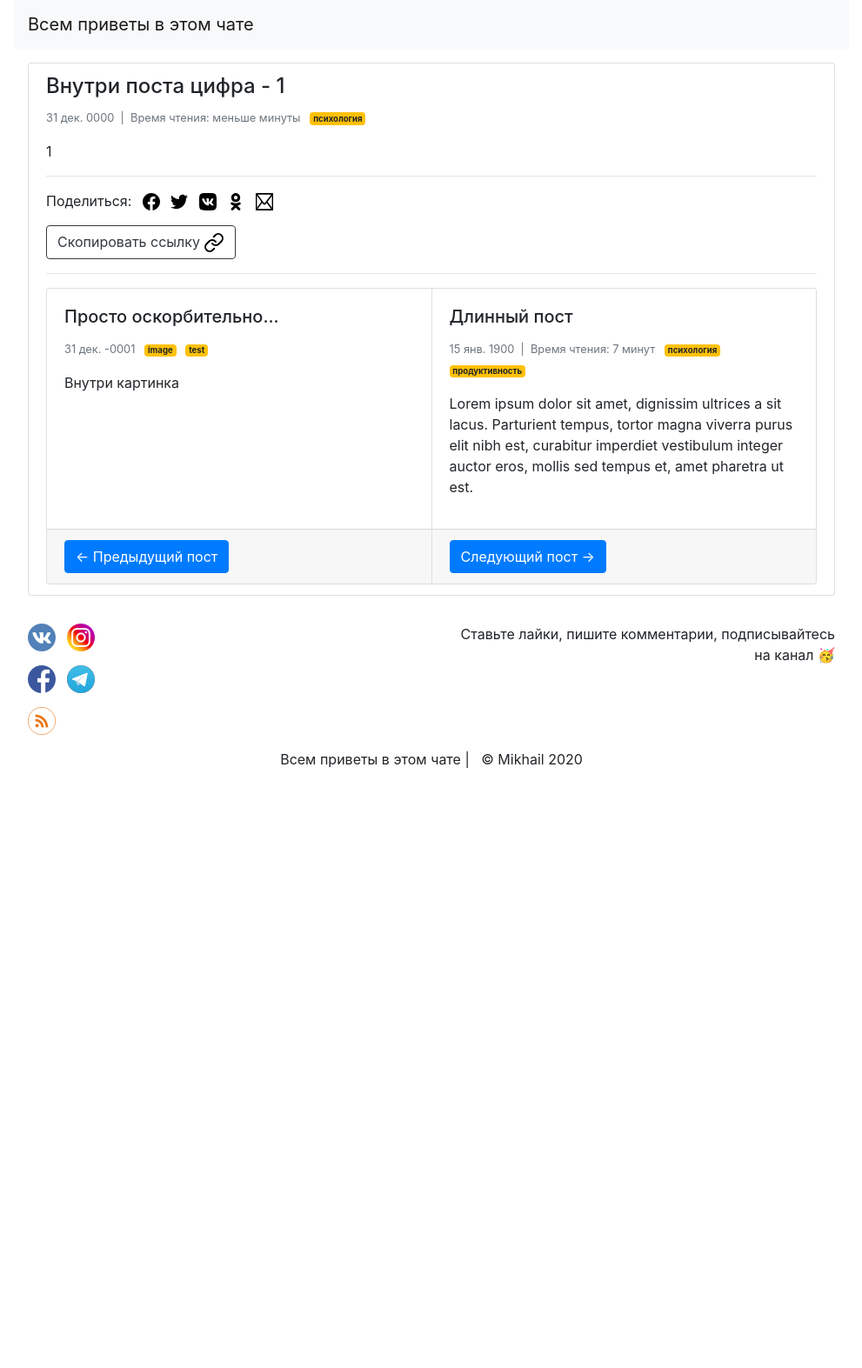
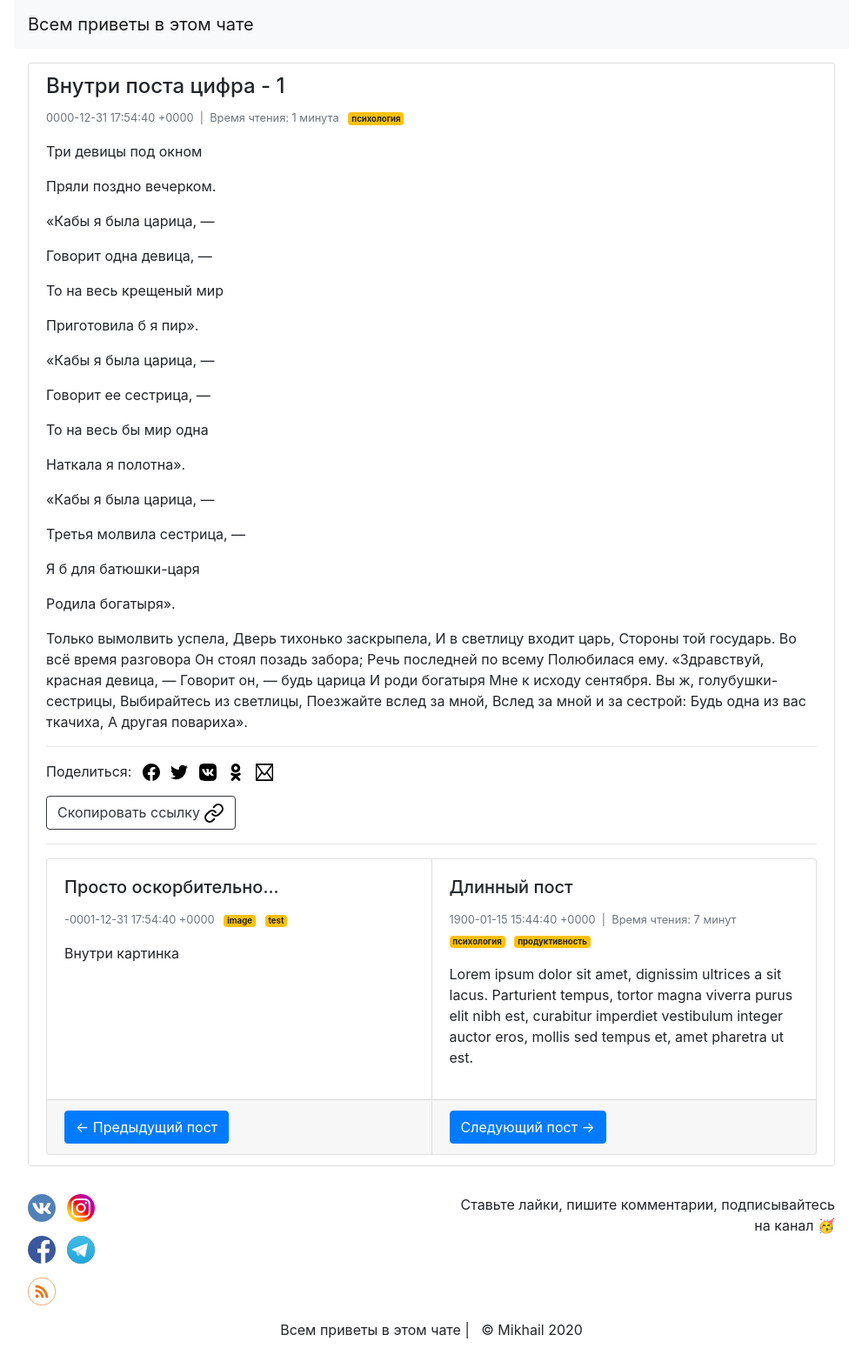
Before and after one commit to nms-pr/nms-pr.github.io, a Jekyll site: the page built from _posts/0001-00-00-one.markdown, in a window 1280 px wide. Shown: the whole page at 87% size, without its empty margins (144-1135 px from the left). Built offline with Jekyll 4.4.1, drawn with Linux system fonts in a browser that asks for light colours; before the commit the page ends 917 px from its top, so only the background shows below that.

Commit message:
seo. it-1

```diff
--- a/_includes/head.html
+++ b/_includes/head.html
@@ -2,32 +2,19 @@
   <meta charset="utf-8">
   <meta name="viewport"
         content="width=device-width, initial-scale=1">
-  <title>{%- if page.title -%}
-           {{ page.title | escape }}
-         {%- else -%}
-           {{ site.title | escape }}
-         {%- endif -%}</title>
-  <meta name="description"
-        content="{%- if page.excerpt -%}
-                   {{ page.excerpt | strip_html | strip_newlines | truncate: 160 }}
-                 {%- else -%}
-                   {{ site.description }}
-                 {%- endif -%}">
+
+  {% seo %}
 
   <link rel="stylesheet"
         href="{{ '/assets/css/main.css' | prepend: site.baseurl }}">
-
-  <link rel="canonical"
-        href="{{ page.url | replace:'index.html','' | prepend: site.baseurl | prepend: site.url }}">
 
   <link rel="alternate"
         type="application/rss+xml"
         title="{{ site.title }}"
         href="{{ '/feed.xml' | prepend: site.baseurl | prepend: site.url }}">
 
-  <!-- custom -->
-  <link rel="shortcut icon" href="{{ site.baseurl }}/favicon.png">
-  <link rel="sitemap" type="application/xml" title="sitemap" href="{{ site.baseurl }}/sitemap.xml" />
+  <link rel="shortcut icon" href="/images/favicon.png">
+  <link rel="sitemap" type="application/xml" title="sitemap" href="/sitemap.xml" />
 
   {%- if jekyll.environment == 'production' -%}
     {%- if site.google-analytics -%}
--- a/_posts/0001-00-00-one.markdown
+++ b/_posts/0001-00-00-one.markdown
@@ -4,8 +4,62 @@
 date:   0001-00-00 00:54:40 +0700
 type: text
 tags: ['психология']
+
+tagline: Сказка о царе Салтане
+description: Три девицы думали, думали, и решили что-то сделать
+author: Пушкин
+twitter:
+  card: summary
+lang: ru_RU
+image: /images/posts/saltan.jpg
 ---
 
-1
+Три девицы под окном
+
+Пряли поздно вечерком.
+
+«Кабы я была царица, —
+
+Говорит одна девица, —
+
+То на весь крещеный мир
 
 <!--more-->
+
+Приготовила б я пир».
+
+«Кабы я была царица, —
+
+Говорит ее сестрица, —
+
+То на весь бы мир одна
+
+Наткала я полотна».
+
+«Кабы я была царица, —
+
+Третья молвила сестрица, —
+
+Я б для батюшки-царя
+
+Родила богатыря».
+
+
+Только вымолвить успела,
+Дверь тихонько заскрыпела,
+И в светлицу входит царь,
+Стороны той государь.
+Во всё время разговора
+Он стоял позадь забора;
+Речь последней по всему
+Полюбилася ему.
+«Здравствуй, красная девица, —
+Говорит он, — будь царица
+И роди богатыря
+Мне к исходу сентября.
+Вы ж, голубушки-сестрицы,
+Выбирайтесь из светлицы,
+Поезжайте вслед за мной,
+Вслед за мной и за сестрой:
+Будь одна из вас ткачиха,
+А другая повариха».
```
Also changed, not shown: _includes/seo.html (added, +117 -0 lines), _posts/0000-00-00-image.markdown (+9 -1 lines), images/favicon.png (renamed from favicon.png), images/posts/0000-00-00-hello-sadly.jpg (renamed from images/0000-00-00-hello-sadly.jpg), images/posts/saltan.jpg (added).
